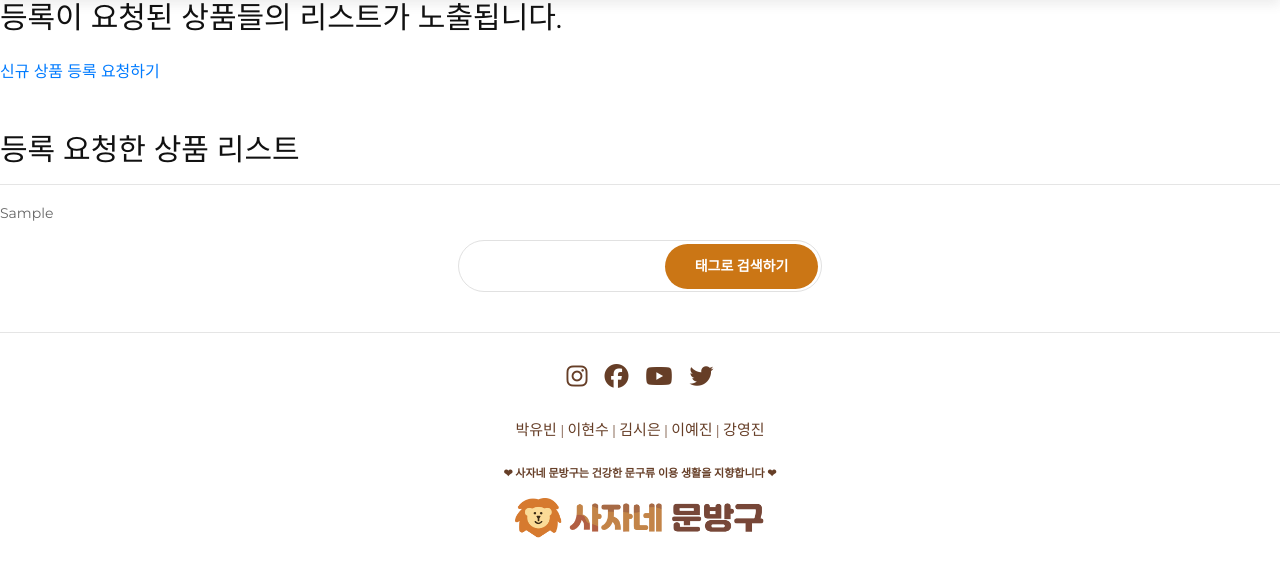
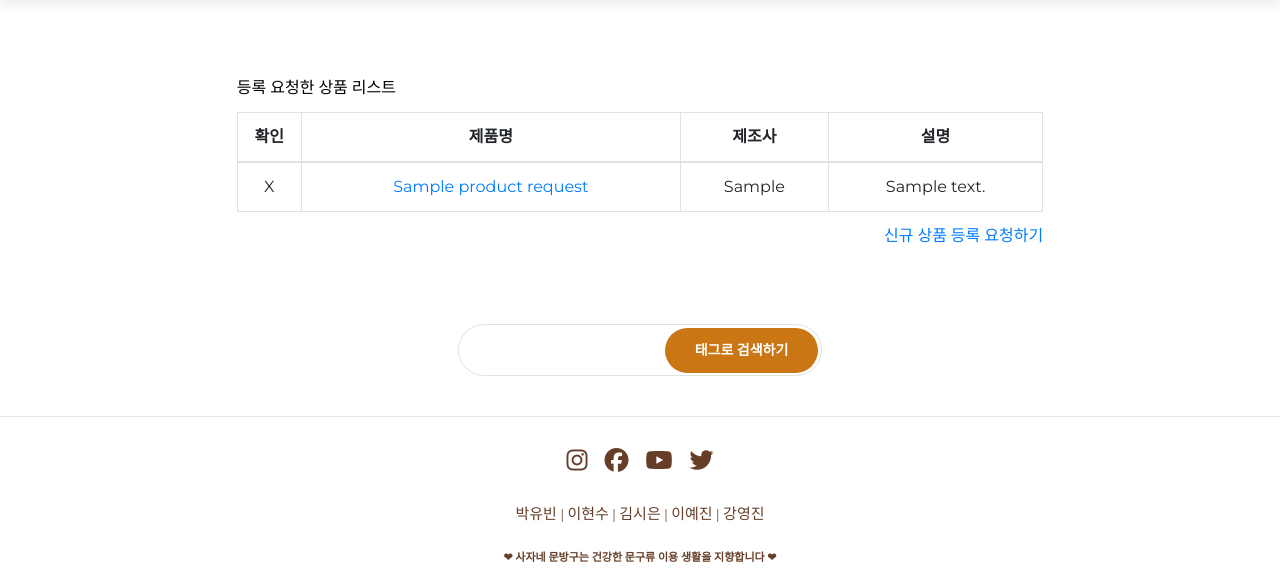
Before and after one commit to pcjs156/LionStore, a Django app: template mainApp/templates/productRequest.html in a window 1280 px wide. Shown: the part 172-745 px from the top of the page. Before the commit the page ends 710 px from the top, so only its background shows below. Run offline with Django 3.2, Linux system fonts and the light colour scheme; the template is opened without the code that fills it: most values are stand-ins (such as "Sample title", 1, 10 or a date in 2020); some libraries are stand-ins or nearby versions; some web fonts are replaced.

Commit message:
productRequest 페이지 제품 등록 요청 목록 구현(table)

```diff
--- a/mainApp/models.py
+++ b/mainApp/models.py
@@ -163,3 +163,6 @@ class ProductRequest(models.Model):
 
     def __str__(self):
         return self.productName
+
+    def getShortDescription(self):
+        return self.productDescription if len(self.productDescription) < 50 else self.productDescription[:57] + "..."
--- a/mainApp/templates/productRequest.html
+++ b/mainApp/templates/productRequest.html
@@ -4,22 +4,47 @@
 {% block head %}
 <title>제품 등록 요청 리스트</title>
 <!-- 등록이 요청된 제품들의 리스트가 노출됨 -->
+<style>
+    #isChecked {
+        max-width: 10rem;
+        width: 4rem;
+    }
+</style>
 {% endblock %}
 
 {% block content %}
 
-<h3>등록이 요청된 상품들의 리스트가 노출됩니다.</h3>
-<br>
-<a href="{% url 'newProductRequest' %}">신규 상품 등록 요청하기</a>
-<br><br><br>
-
-<h3>등록 요청한 상품 리스트</h3>
-<div>
-    {% for productRequest in productRequests %}
-        <hr>
-        <a href="{% url 'productRequestDetail' productRequest.id%}">
-        <p>{{productRequest}}</p>
-    </a>
-    {% endfor %}
-</div>
+<article style="padding: 5% 5%;">
+    <table class="table table-bordered table-hover" style="text-align: center; width: 70%; margin: 0 auto 0 auto;">
+        <caption style="caption-side: top; font-family: 'yg-jalnan'; color: black;">등록 요청한 상품 리스트</caption>
+        <caption style="caption-side: bottom; font-family: 'yg-jalnan'; text-align: right;"><a href="{% url 'newProductRequest' %}">신규 상품 등록 요청하기</a></caption>
+        <thead>
+            <tr>
+                <th>확인</th>
+                <th>제품명</th>
+                <th>제조사</th>
+                <th>설명</th>
+            </tr>
+        </thead>
+        <tbody>
+            {% for productRequest in productRequests %}
+            <tr>
+                <td id="isChecked">
+                    {% if productRequest.isChecked %}
+                    O
+                    {% else %}
+                    X
+                    {% endif %}
+                </td>
+                <td id="productName"><a
+                        href="{% url 'productRequestDetail' productRequest.id %}">{{ productRequest.productName }}</a>
+                </td>
+                <td id="productBrand">{{ productRequest.productBrand }}</td>
+                <td id="productDescription">{{ productRequest.productDescription }}</td>
+            </tr>
+            </a>
+            {% endfor %}
+        </tbody>
+    </table>
+</article>
 {% endblock %}
```
